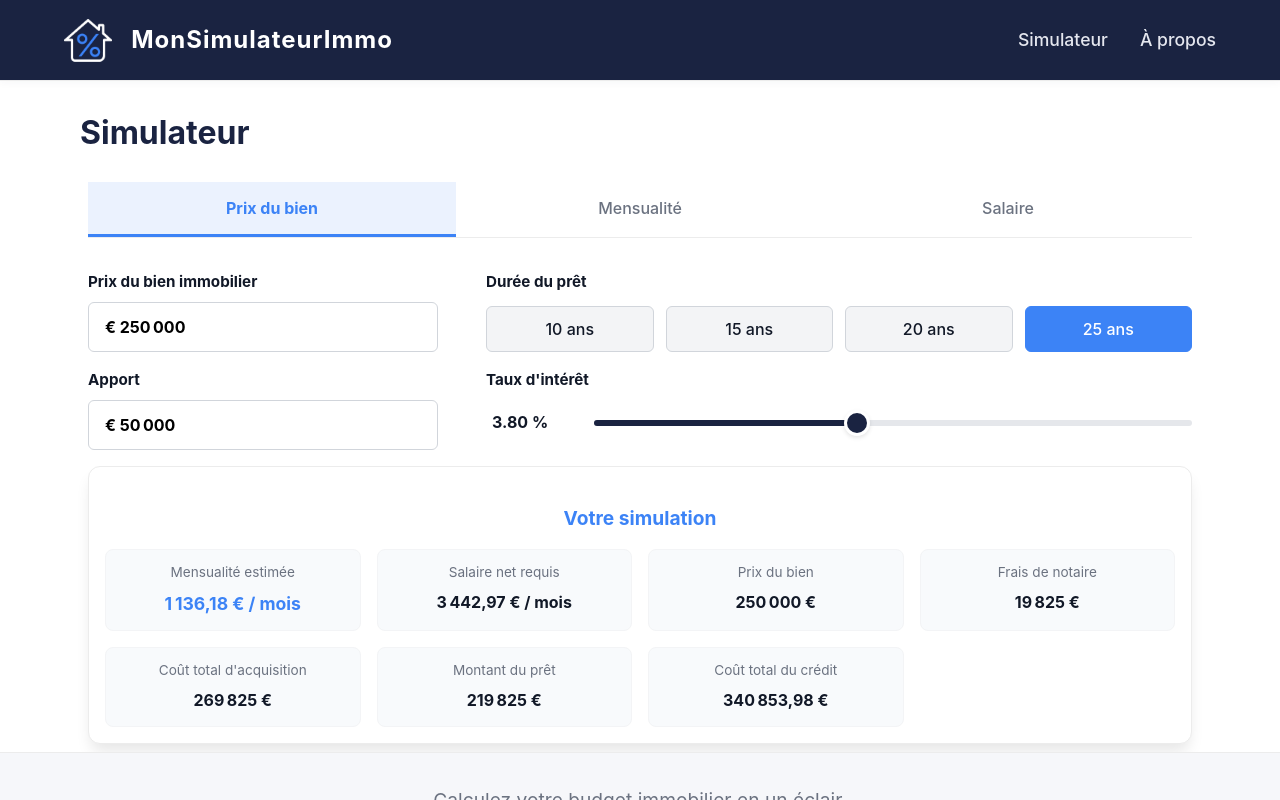
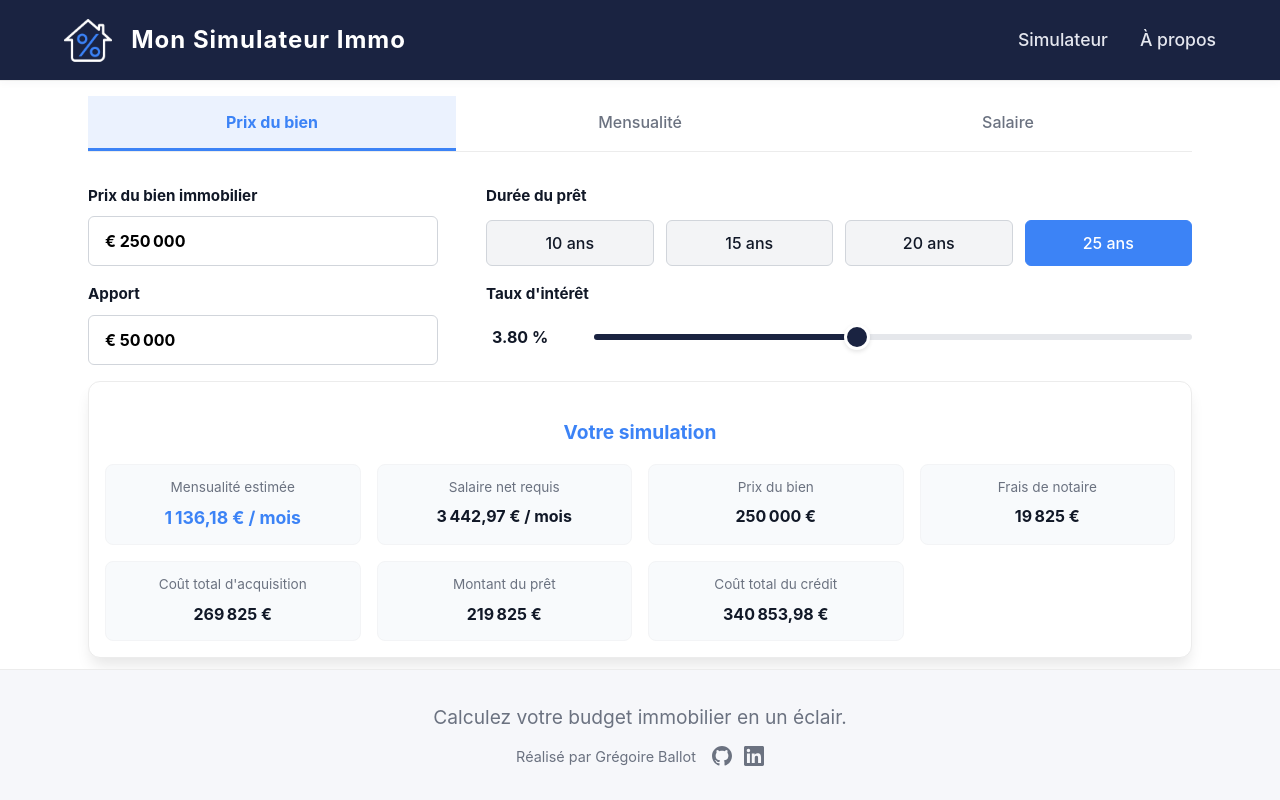
Before and after one commit to gregballot/MonBudgetImmo, a React (Vite) app in the folder app/: page /simulateur in a window 1280 px wide. Built offline with nearby package versions, Linux system fonts and the light colour scheme.

Commit message:
title adjustments

```diff
--- a/app/src/components/Layout/Header/Header.tsx
+++ b/app/src/components/Layout/Header/Header.tsx
@@ -8,7 +8,7 @@ const Header: React.FC = () => (
     <div className="header-inner">
       <div className="header-left">
         <img src={logo} alt="Logo MonSimulateurImmo" className="header-logo" />
-        <span className="header-title">MonSimulateurImmo</span>
+        <span className="header-title">Mon Simulateur Immo</span>
       </div>
       <nav className="header-nav">
         <Link to="/simulateur">Simulateur</Link>
--- a/app/src/views/About/About.tsx
+++ b/app/src/views/About/About.tsx
@@ -4,7 +4,7 @@ import "./About.scss";
 const APropos: React.FC = () => (
   <div className="about-container">
     <div className="about-header">
-              <h1 className="about-title">MonSimulateurImmo : Votre projet immobilier, simplifié.</h1>
+              <h1 className="about-title">Votre projet immobilier, simplifié.</h1>
     </div>
 
     <div className="about-content">
@@ -15,7 +15,7 @@ const APropos: React.FC = () => (
           "Puis-je vraiment me permettre ce bien qui me fait rêver ?".
         </p>
         <p className="about-text">
-          Frustré par les simulateurs existants, souvent complexes ou incomplets, j'ai eu l'idée de créer MonSimulateurImmo.
+          Frustré par les simulateurs existants, souvent complexes ou incomplets, j'ai eu l'idée de créer <em>Mon Simulateur Immo</em>.
         </p>
       </section>
 
@@ -39,7 +39,7 @@ const APropos: React.FC = () => (
       <section className="about-project">
         <h2 className="section-title">Un projet personnel et transparent</h2>
         <p className="about-text">
-          MonSimulateurImmo n'est pas une grande entreprise. C'est un projet personnel que j'ai développé sur mon temps libre,
+          <em>Mon Simulateur Immo</em> n'est pas une grande entreprise. C'est un projet personnel que j'ai développé sur mon temps libre,
           avec l'envie de créer l'outil que j'aurais moi-même aimé utiliser.
         </p>
         <p className="about-text">
--- a/app/src/views/Simulator/Simulator.scss
+++ b/app/src/views/Simulator/Simulator.scss
@@ -7,23 +7,7 @@
   display: flex;
   flex-direction: column;
   width: 100%;
-
-  h2 {
-    font-size: 2rem;
-    font-weight: $font-weight-bold;
-    color: $color-primary;
-    margin-left: 1rem;
-    margin-bottom: 1rem;
-    font-family: $font-family-main;
-  }
-
-  p {
-    font-size: 1.1rem;
-    line-height: 1.6;
-    color: $color-text-primary;
-    margin-bottom: 1rem;
-    font-family: $font-family-main;
-  }
+  padding-top: $spacing-sm;
 }
 
 // Responsive design
--- a/app/src/views/Simulator/Simulator.tsx
+++ b/app/src/views/Simulator/Simulator.tsx
@@ -4,7 +4,6 @@ import "./Simulator.scss";
 
 const Simulateur: React.FC = () => (
   <div className="page-container">
-    <h2>Simulateur</h2>
     <Calculator />
   </div>
 );
```
